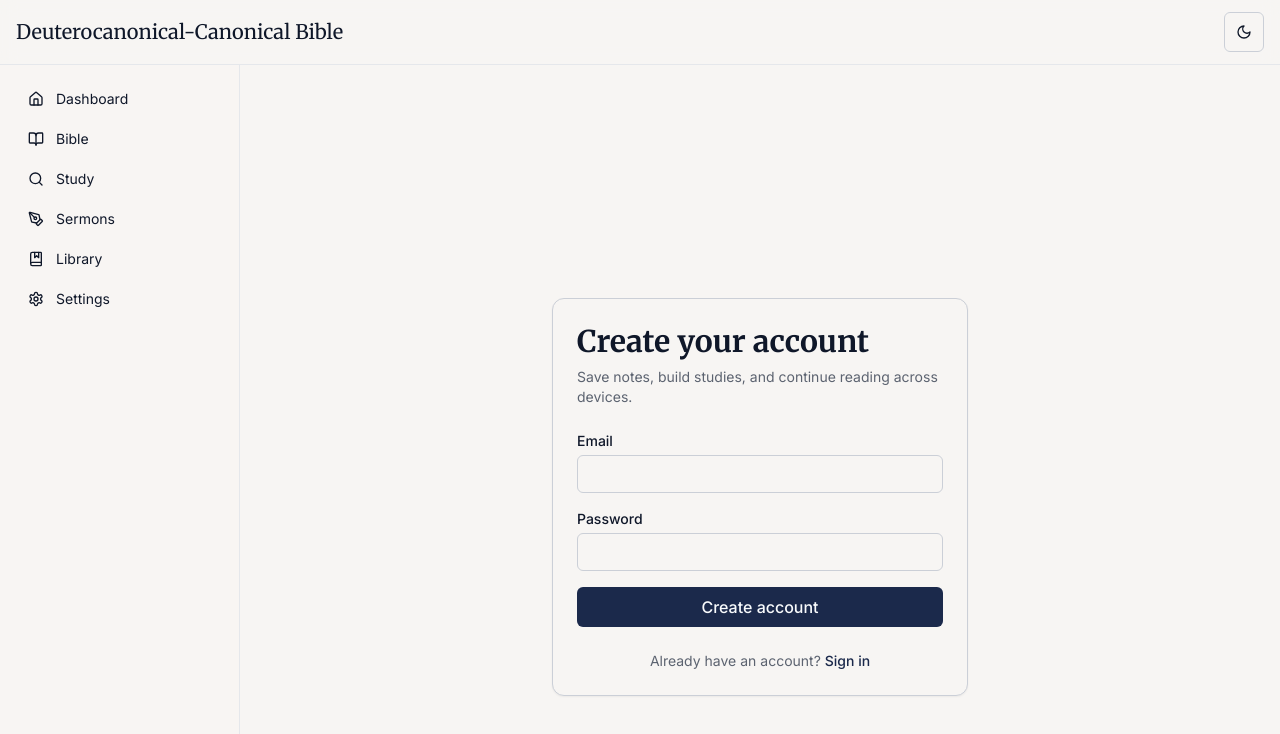
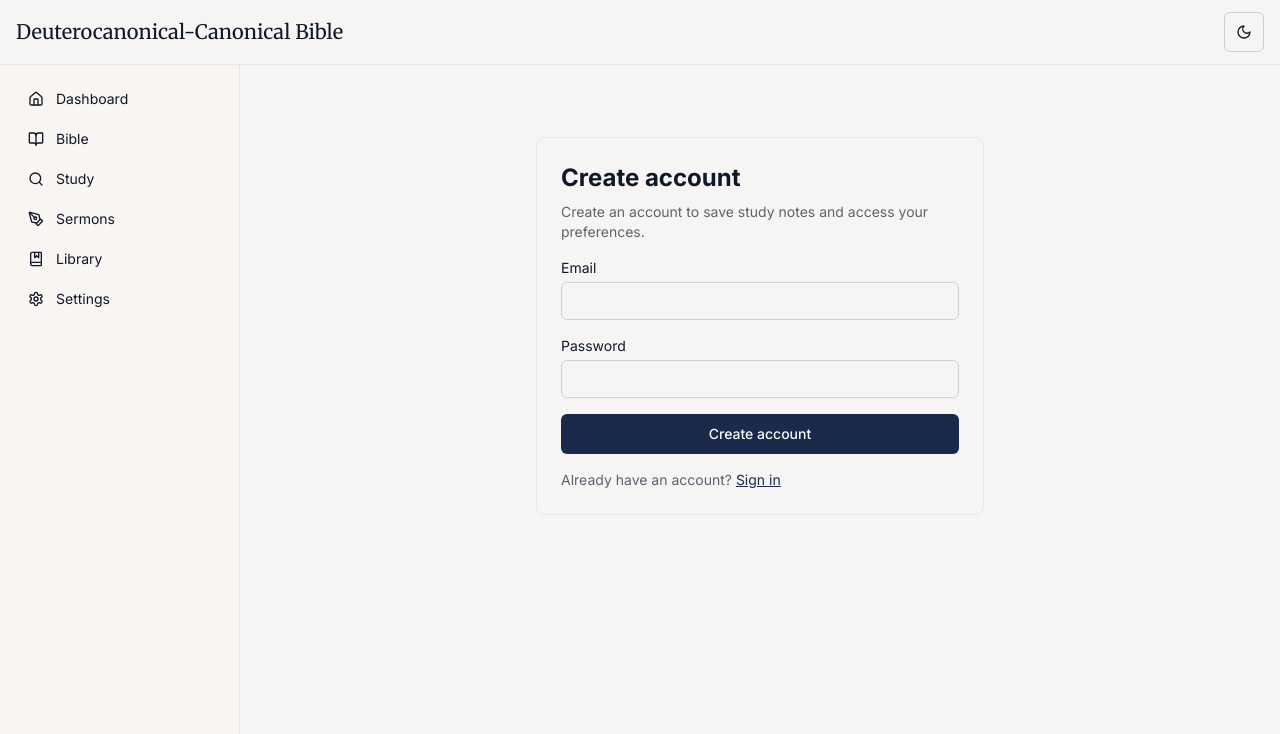
Before and after one commit to kennysmithderulo-cmyk/Deuterocanonical-Canonical-Bible, a Next.js app: page /auth/sign-up in a window 1280 px wide. Shown: the top 734 px of the page. Built offline with nearby package versions, Linux system fonts and the light colour scheme.

Commit message:
Update page.tsx

```diff
--- a/app/auth/sign-up/page.tsx
+++ b/app/auth/sign-up/page.tsx
@@ -1,23 +1,24 @@
 "use client";
 
+import { useState } from "react";
+import { createClient } from "@/lib/supabase/client";
+import { Button } from "@/components/ui/button";
 import Link from "next/link";
-import { FormEvent, useState } from "react";
-import { useRouter } from "next/navigation";
-import { createClient } from "@/lib/supabase/client";
 
 export default function SignUpPage() {
-  const router = useRouter();
+  const [email, setEmail] = useState("");
+  const [password, setPassword] = useState("");
+  const [loading, setLoading] = useState(false);
+  const [error, setError] = useState<string | null>(null);
+  const [message, setMessage] = useState<string | null>(null);
+
   const supabase = createClient();
 
-  const [email, setEmail] = useState("");
-  const [password, setPassword] = useState("");
-  const [message, setMessage] = useState("");
-  const [loading, setLoading] = useState(false);
-
-  async function handleSubmit(event: FormEvent<HTMLFormElement>) {
+  const handleSignUp = async (event: React.FormEvent) => {
     event.preventDefault();
     setLoading(true);
-    setMessage("");
+    setError(null);
+    setMessage(null);
 
     const { error } = await supabase.auth.signUp({
       email,
@@ -27,47 +28,42 @@ export default function SignUpPage() {
       },
     });
 
-    setLoading(false);
-
     if (error) {
-      setMessage(error.message);
-      return;
+      setError(error.message);
+    } else {
+      setMessage(
+        "Account created. Check your email and confirm your account before signing in."
+      );
     }
 
-    setMessage(
-      "Account created. Check your email for a confirmation link before signing in."
-    );
-    router.refresh();
-  }
+    setLoading(false);
+  };
 
   return (
-    <main className="mx-auto flex min-h-screen w-full max-w-md items-center px-4 py-12">
-      <section className="w-full rounded-xl border border-border bg-card p-6 shadow-sm">
-        <h1 className="font-serif text-3xl font-bold text-card-foreground">
-          Create your account
-        </h1>
+    <div className="mx-auto mt-10 max-w-md rounded-lg border bg-card p-6">
+      <h1 className="mb-2 text-2xl font-bold">Create account</h1>
 
-        <p className="mt-2 text-sm text-muted-foreground">
-          Save notes, build studies, and continue reading across devices.
+      <p className="mb-4 text-sm text-muted-foreground">
+        Create an account to save study notes and access your preferences.
       </p>
 
-        <form className="mt-6 space-y-4" onSubmit={handleSubmit}>
-          <label className="block text-sm font-medium text-foreground">
-            Email
+      <form onSubmit={handleSignUp} className="space-y-4">
+        <div>
+          <label className="mb-1 block text-sm">Email</label>
           <input
-              className="mt-1 w-full rounded-md border border-input bg-background px-3 py-2 text-foreground outline-none ring-offset-background focus:ring-2 focus:ring-ring"
+            className="w-full rounded-md border border-input bg-background px-3 py-2 text-sm"
             type="email"
             value={email}
             onChange={(event) => setEmail(event.target.value)}
             autoComplete="email"
             required
           />
-          </label>
+        </div>
 
-          <label className="block text-sm font-medium text-foreground">
-            Password
+        <div>
+          <label className="mb-1 block text-sm">Password</label>
           <input
-              className="mt-1 w-full rounded-md border border-input bg-background px-3 py-2 text-foreground outline-none ring-offset-background focus:ring-2 focus:ring-ring"
+            className="w-full rounded-md border border-input bg-background px-3 py-2 text-sm"
             type="password"
             value={password}
             onChange={(event) => setPassword(event.target.value)}
@@ -75,30 +71,27 @@ export default function SignUpPage() {
             minLength={6}
             required
           />
-          </label>
+        </div>
+
+        {error ? (
+          <p className="text-sm text-destructive">{error}</p>
+        ) : null}
 
         {message ? (
-            <p className="rounded-md bg-muted px-3 py-2 text-sm text-muted-foreground">
-              {message}
-            </p>
+          <p className="text-sm text-muted-foreground">{message}</p>
         ) : null}
 
-          <button
-            className="w-full rounded-md bg-primary px-4 py-2 font-medium text-primary-foreground disabled:cursor-not-allowed disabled:opacity-60"
-            type="submit"
-            disabled={loading}
-          >
-            {loading ? "Creating account…" : "Create account"}
-          </button>
-        </form>
+        <Button type="submit" disabled={loading} className="w-full">
+          {loading ? "Creating account..." : "Create account"}
+        </Button>
 
-        <p className="mt-6 text-center text-sm text-muted-foreground">
+        <p className="text-sm text-muted-foreground">
           Already have an account?{" "}
-          <Link className="font-medium text-primary hover:underline" href="/auth/sign-in">
+          <Link href="/auth/sign-in" className="text-primary underline">
             Sign in
           </Link>
         </p>
-      </section>
-    </main>
+      </form>
+    </div>
   );
 }
```
Lines whose indentation alone changed are shown as unchanged.
